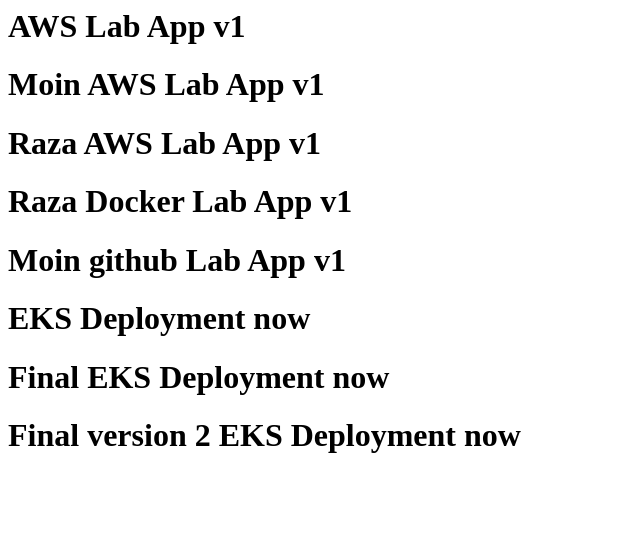
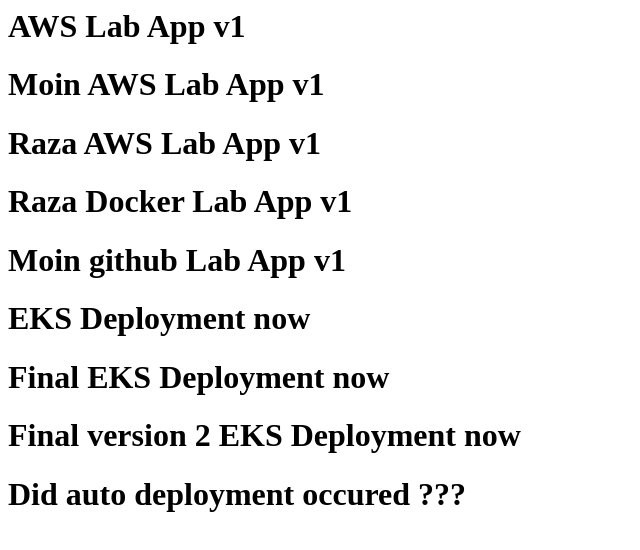
Before and after one commit to mrazzaq82/MoinAws, a plain HTML site: page index.html in a window 1280 px wide. Shown: the whole page, without its empty margins (0-640 px from the left). Drawn offline with Linux system fonts and the light colour scheme.

Commit message:
Update index.html

```diff
--- a/index.html
+++ b/index.html
@@ -8,3 +8,4 @@
 <h1>EKS Deployment now </h1>
 <h1>Final EKS Deployment now </h1>
 <h1>Final version 2 EKS Deployment now </h1>
+<h1>Did auto deployment occured ???</h1>
```
